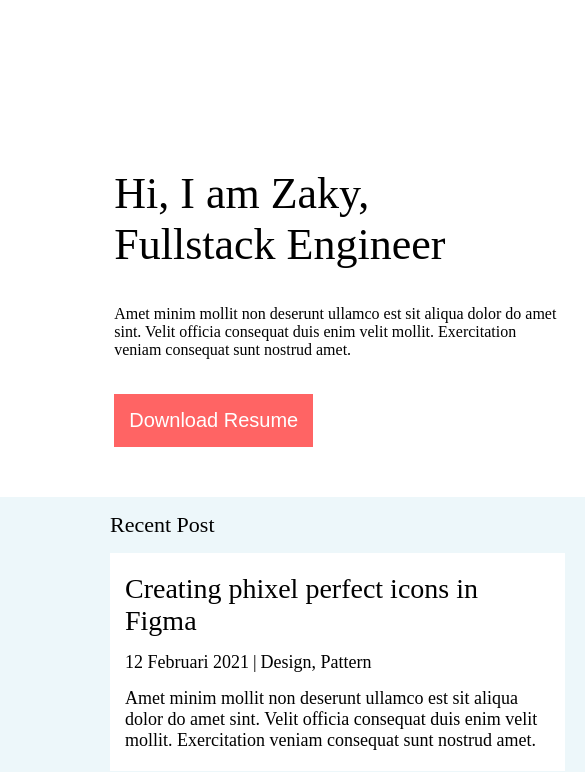
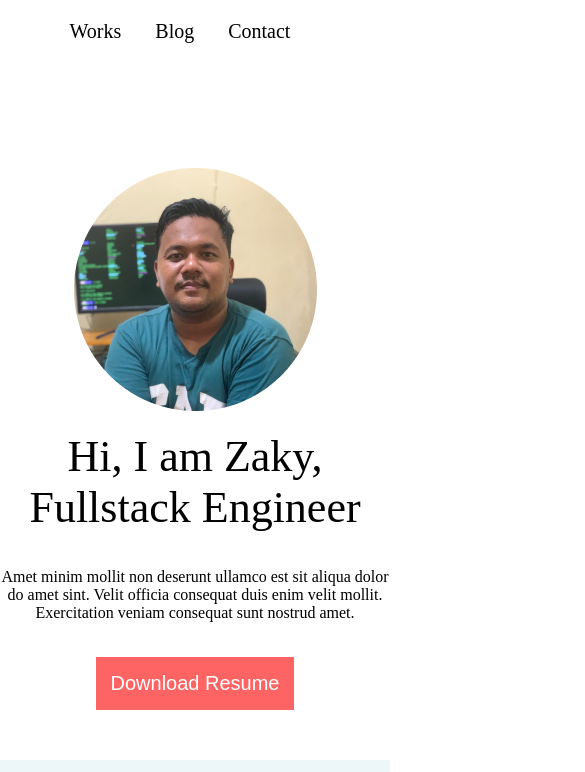
Before and after one commit to muhammadzaky15/belajar-html-kelas-b, a plain HTML site: page index.html in a window 390 px wide. Shown: the top 772 px of the page, 585 px wide, since content can reach past the window. Drawn offline with Linux system fonts and the light colour scheme.

Commit message:
implement responsive design

```diff
--- a/style.css
+++ b/style.css
@@ -109,3 +109,39 @@
     margin-bottom: 5px;
     font-size: 12px;
 }
+
+@media only screen and (max-width: 600px) {
+    .container {
+        width: 100%;
+    }
+
+    .menu {
+        display: flex;
+        justify-content: center;
+    }
+
+    .hero {
+        display: flex;
+        flex-direction: column-reverse;
+    }
+
+    .hero-image {
+        display: flex;
+        justify-content: center;
+    }
+
+    .hero-text {
+        text-align: center;
+        margin-top: 20px;
+        width: auto;
+    }
+
+    .post {
+        padding: 15px 15px;
+    }
+
+    .post-content {
+        display: flex;
+        flex-direction: column;
+    }
+}
```
